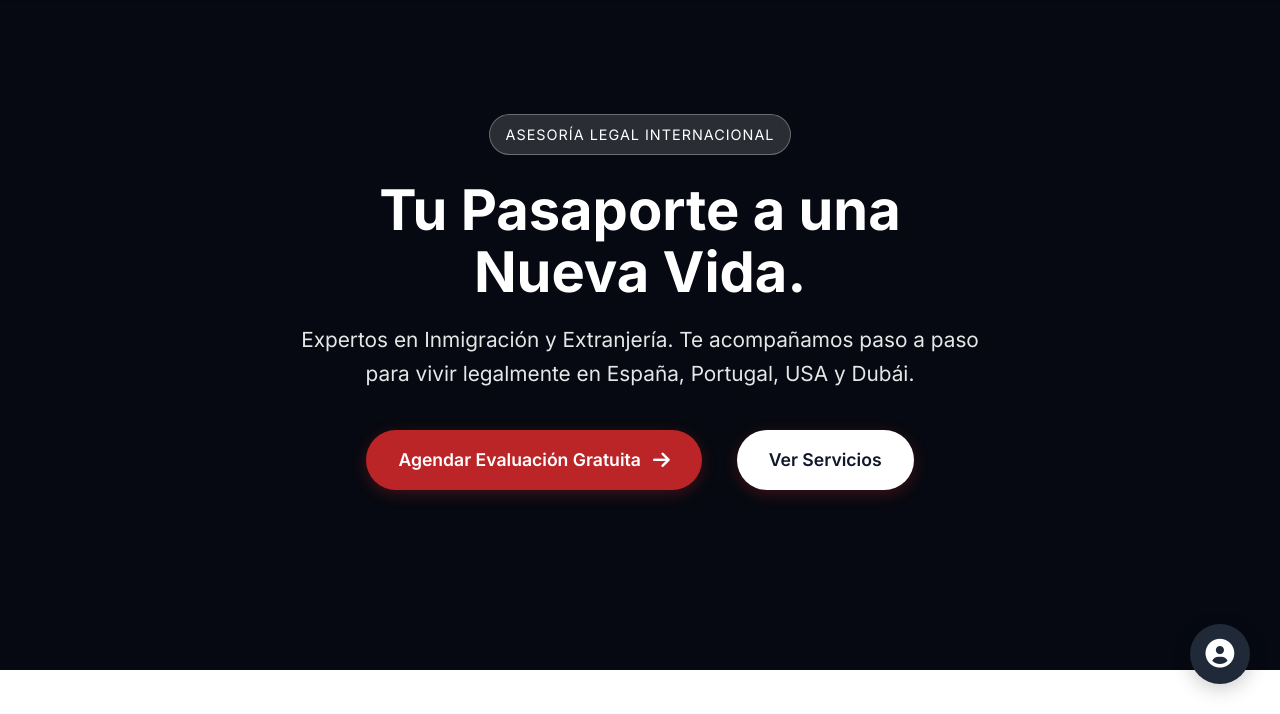
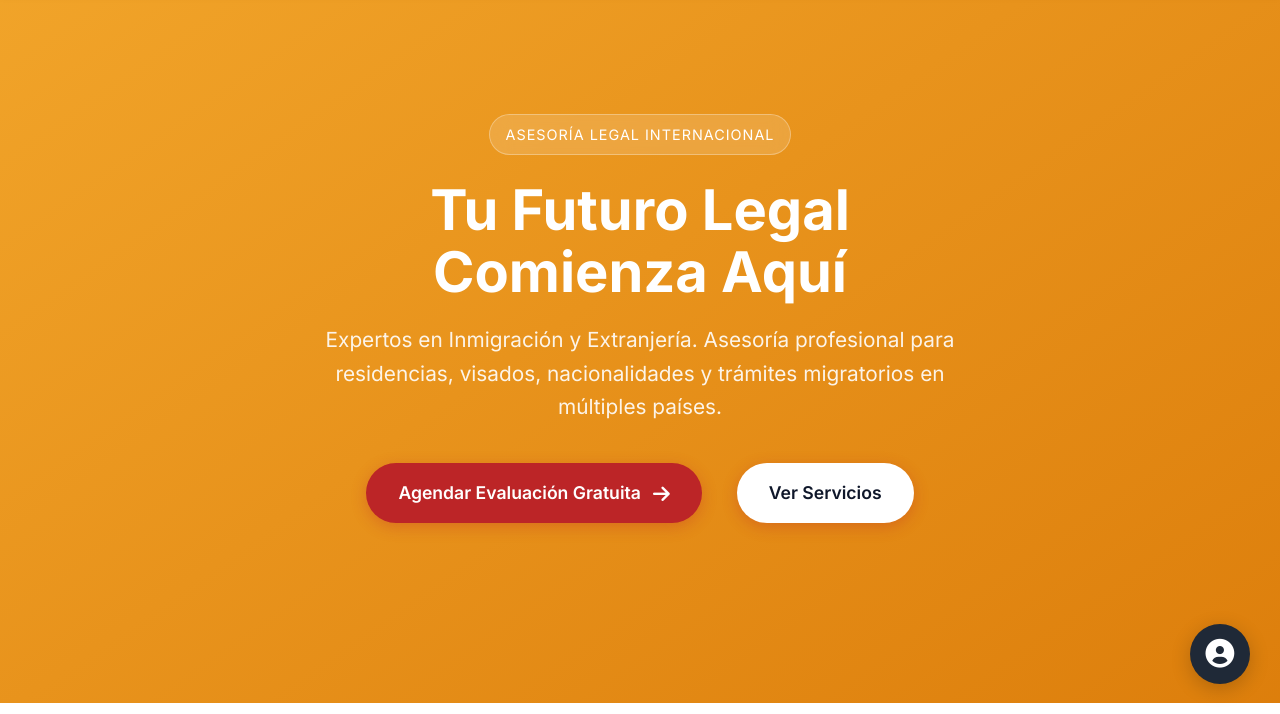
Before and after one commit to Francisco-V98/asesor-a-para-inmigrantes-page, a plain HTML site: page index.html in a window 1280 px wide. Shown: the part 86-800 px from the top of the page. Drawn offline with nearby package versions, Linux system fonts and the light colour scheme.

Commit message:
ajust carrousel

```diff
--- a/index.html
+++ b/index.html
@@ -19,15 +19,37 @@
 
         .landing-hero {
             position: relative;
-            background: linear-gradient(rgba(0, 0, 0, 0.6), rgba(0, 0, 0, 0.6)), url('assets/placeholders/hero-bg-placeholder.jpg');
-            /* Placeholder image */
-            background-color: var(--slate-900);
-            /* Fallback */
-            background-size: cover;
-            background-position: center;
+            background: linear-gradient(-35deg,
+                    var(--amber-200) 0%,
+                    var(--brand-accent) 20%,
+                    var(--amber-600) 50%,
+                    var(--brand-accent) 80%,
+                    var(--amber-300) 100%);
+            background-size: 500% 500%;
+            animation: gradientShift 8s ease-in-out infinite;
             color: white;
             padding: 120px 0;
             text-align: center;
+            overflow: hidden;
+        }
+
+        @keyframes gradientShift {
+            0% {
+                background-position: 0% 50%;
+            }
+
+            50% {
+                background-position: 100% 50%;
+            }
+
+            100% {
+                background-position: 0% 50%;
+            }
+        }
+
+        .landing-hero .container {
+            position: relative;
+            z-index: 2;
         }
 
         .landing-hero .hero-badge {
@@ -533,9 +555,9 @@
     <header class="landing-hero">
         <div class="container">
             <span class="hero-badge">Asesoría Legal Internacional</span>
-            <h1>Tu Pasaporte a una<br>Nueva Vida.</h1>
-            <p>Expertos en Inmigración y Extranjería. Te acompañamos paso a paso para vivir legalmente en España,
-                Portugal, USA y Dubái.</p>
+            <h1>Tu Futuro Legal<br>Comienza Aquí</h1>
+            <p>Expertos en Inmigración y Extranjería. Asesoría profesional para residencias, visados, nacionalidades y
+                trámites migratorios en múltiples países.</p>
             <div class="hero-actions">
                 <a href="https://wa.me/34682518339" target="_blank" class="cta-button">
                     Agendar Evaluación Gratuita <i class="fas fa-arrow-right"></i>
```
